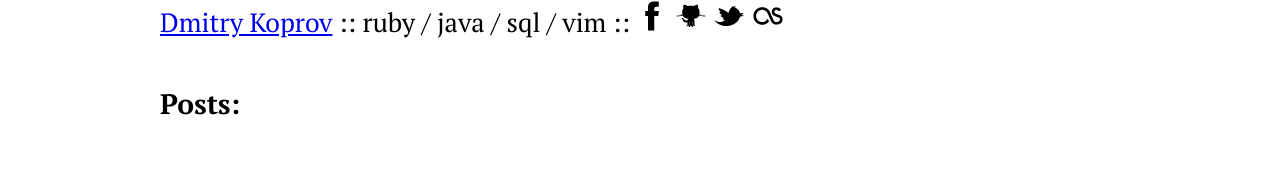
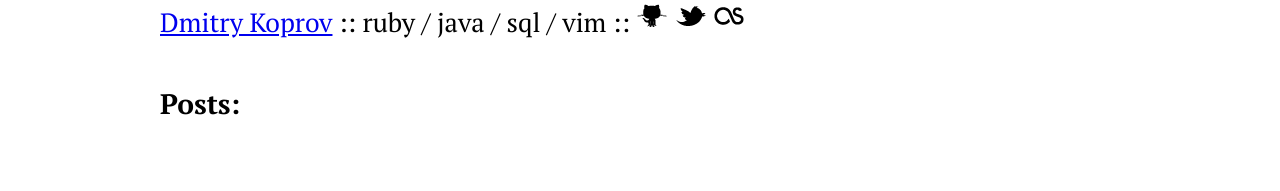
Before and after one commit to dkoprov/dkoprov.github.com, a Jekyll site: the page built from index.html, in a window 1280 px wide. Shown: the top 191 px of the page. Built offline with Jekyll 4.4.1, drawn with Linux system fonts in a browser that asks for light colours; nearby versions of some CDN libraries; library files that are not in the unit come from our copies; Markdown is read by kramdown in place of the engine named in the settings.

Commit message:
social buttons header update

```diff
--- a/_layouts/default.html
+++ b/_layouts/default.html
@@ -22,7 +22,6 @@
     <div class="caption">
       <a href="/">Dmitry Koprov</a> ::
       ruby / java / sql / vim ::
-      <a href="http://www.facebook.com/profile.php?id=1486485590"><img src="/images/facebook.png" /></a>
       <a href="https://github.com/dkoprov"><img src="/images/github.png" /></a>
       <a href="http://twitter.com/dkoprov"><img src="/images/twitter.png" /></a>
       <a href="http://www.lastfm.ru/user/dimbas"><img src="/images/last.fm.png" /></a>
```
